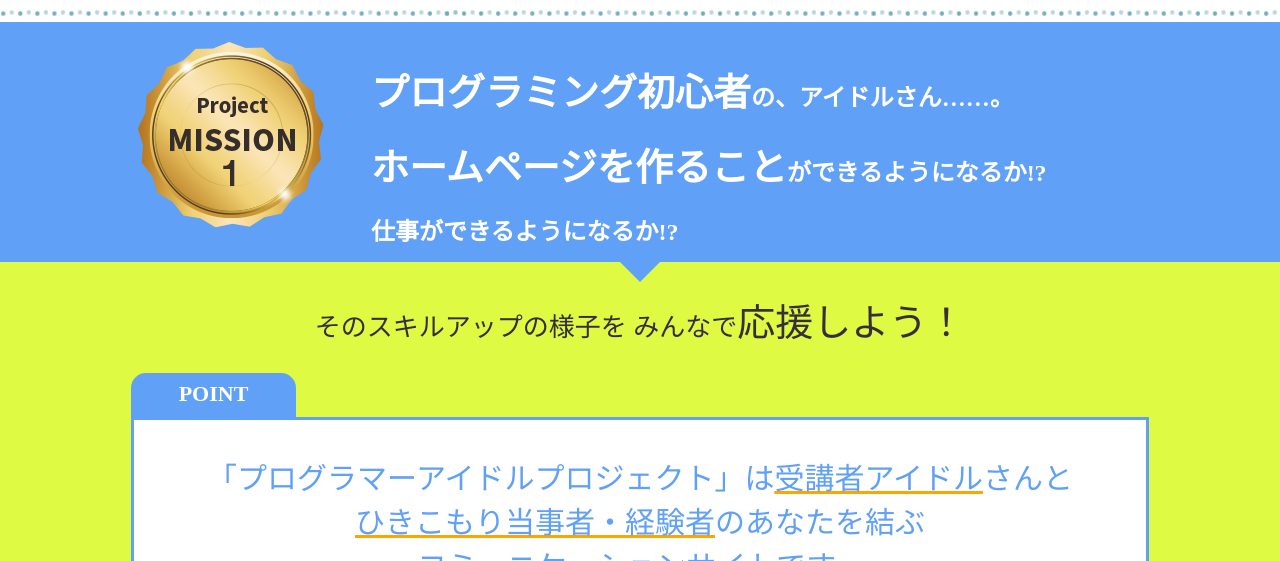
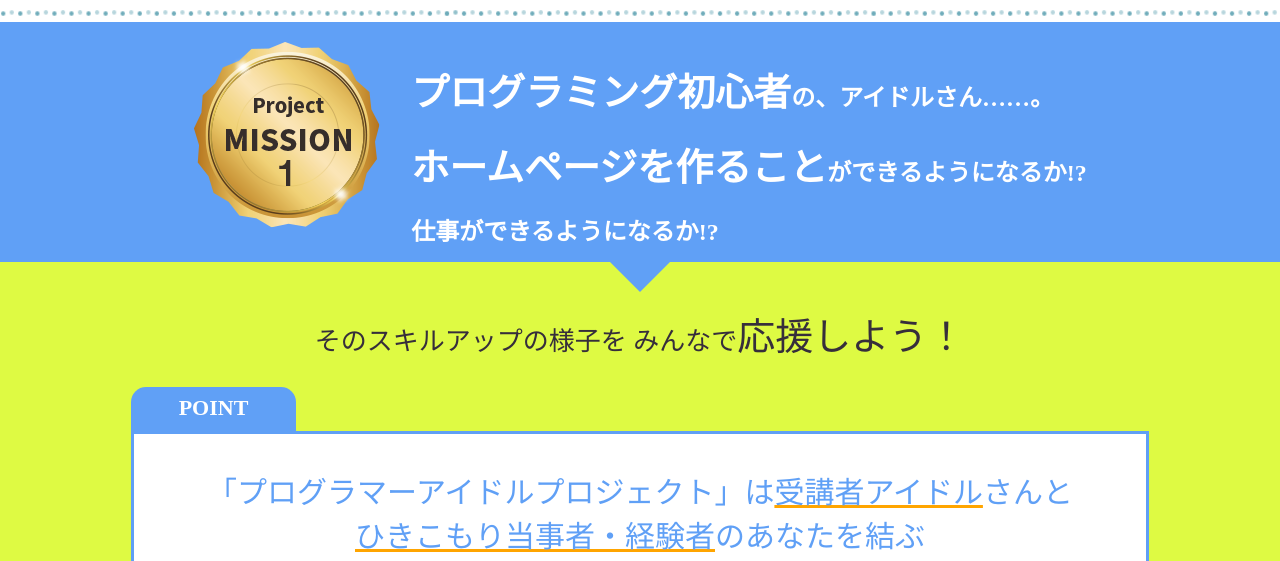
Before and after one commit to sannkaku/frontierlink, a plain HTML site: page index.html in a window 1280 px wide. Shown: the part 760-1321 px from the top of the page. Drawn offline with nearby package versions, Linux system fonts and the light colour scheme.

Commit message:
三角形のCSSですが、:after疑似クラスでくっつけていました。なのでそこはdisplay:flex;にはせず… ロゴと文字の真ん中寄せはclassやidの調整でうまくいったでしょうか？

```diff
--- a/index.html
+++ b/index.html
@@ -77,7 +77,7 @@
 <!--<div id="wrapper">-->
 <article>
 	<section id= "project_mission" class= "background_blue">
-		<div id= "project_mission_inner" class= "width_1018px">
+		<div id= "project_mission_inner">
 			<div id= "project_mission_logo">
 				<img src= "./img/1_body_upper/medal.png">
 			</div>
@@ -87,6 +87,7 @@
 				<p>仕事ができるようになるか!?</p>
 			</div>
 		</div>
+		<!--三角形の切り込みは、CSS"#project_mission:after"で実装しています-->
 	</section>
 
 	<section id= "point" class= "background_yellow">
--- a/programmer_idol(Responsive).css
+++ b/programmer_idol(Responsive).css
@@ -204,7 +204,6 @@
 
 	#project_mission_logo {
 		width: 180px;
-	    margin-left: -20px;
 		margin-right: 0px;
 	}
 
@@ -336,6 +335,10 @@
     	margin: 10px 0 15px 0;
 	}
 
+	#project_mission_logo{
+	    margin-left: -20px;
+	}
+
 /*
 	#project_mission{
 		height: 156px;
--- a/programmer_idol.css
+++ b/programmer_idol.css
@@ -191,9 +191,6 @@ a{
 
 
 
-/* */
-
-
 
 #spots_line{
 	width: 100%;
@@ -218,23 +215,24 @@ a{
 
 	position: absolute;
 	right: 0;
-	bottom: -20px;
+	bottom: -30px;
 	left: 0;
 }
 
-
+#project_mission_inner{
+    margin-left: auto;
+    margin-right: auto;
+	display: inline-flex;
+    text-align: center;
+}
 
 #project_mission_logo{
-	width: 200px;
-    margin-right: 40px;
+	width: 188px;
+    margin-right: 30px;
 	float: left;
 }
 
 #project_mission_text{
-	/* (私信)窪田さん、すみません。以下消しました
-	position: absolute;
-	left: 420px;*/
-
 	padding-top: 20px;
     text-align: left;
     float: left;
@@ -254,7 +252,7 @@ a{
 }
 
 .strong{
-	font-size: 3.5vw;
+	font-size: 3.4vw;
 }
 
 
@@ -270,7 +268,7 @@ a{
 
 #point_comment{
 	margin-top: 0;
-	padding-top: 30px;
+	padding-top: 44px;
 	font-size: 26px;
 }
 
```
